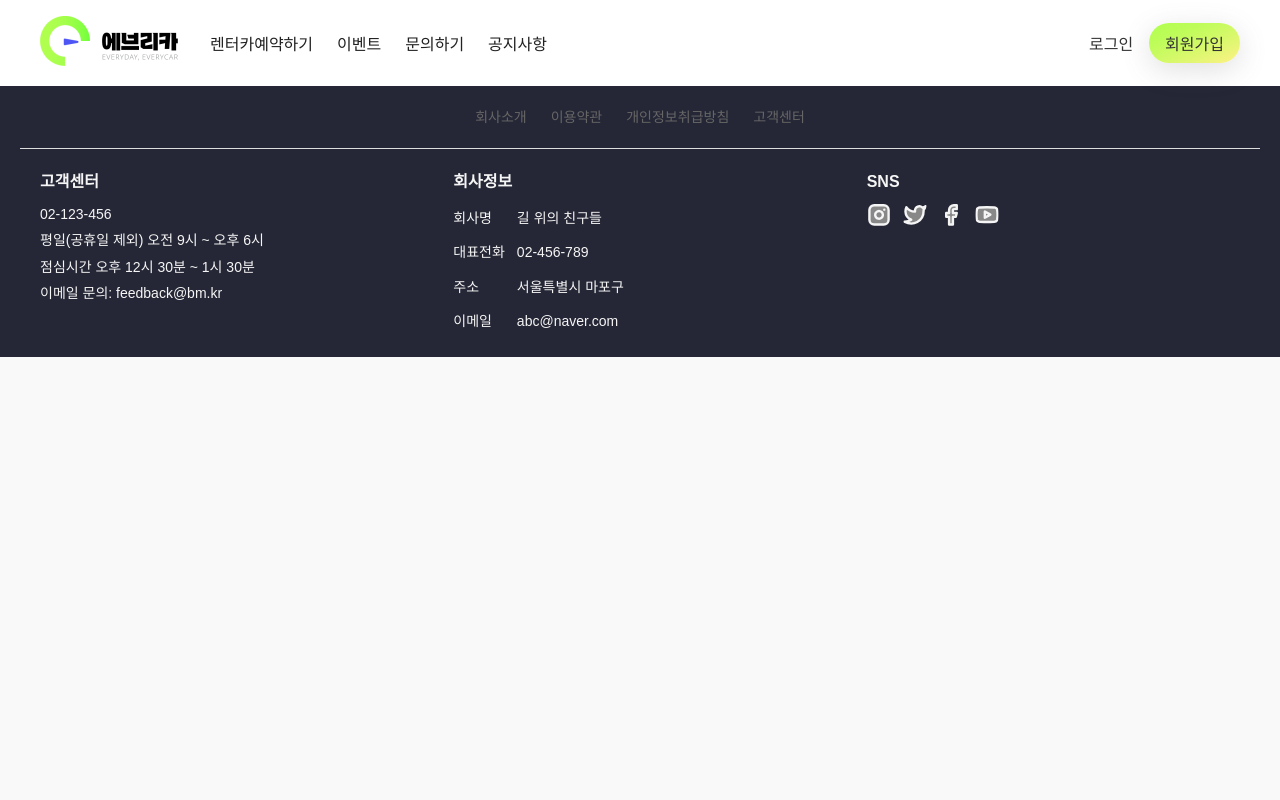
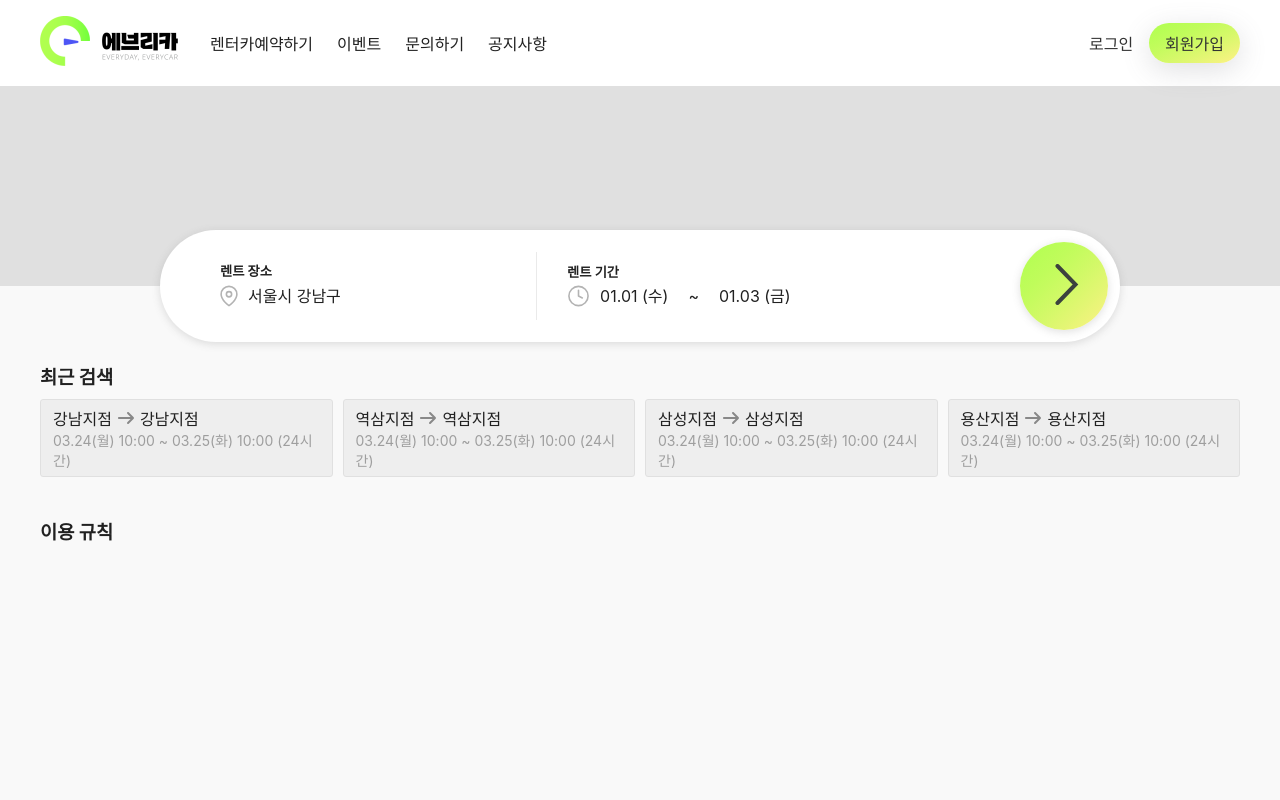
Before and after one commit to minhee-seo/everycar-frontend, a React (Create React App) app: page /reservation in a window 1280 px wide. Shown: the top 800 px of the page. Built offline with nearby package versions, Linux system fonts and the light colour scheme.

Commit message:
검색 컨트롤러 PC용

```diff
--- a/src/components/common/Gnb.tsx
+++ b/src/components/common/Gnb.tsx
@@ -1,8 +1,8 @@
 import { useEffect, useState } from 'react';
 import { useMediaQuery } from 'react-responsive';
-import MobileGnb from './header_mobile/MobileGnb.tsx';
+import MobileGnb from './header/header_mobile/MobileGnb.tsx';
 import ResponsiveSwitch from '../responsive/ResponsiveSwitch.tsx';
-import DesktopGnb from './header_desktop/DesktopGnb.tsx';
+import DesktopGnb from './header/header_desktop/DesktopGnb.tsx';
 
 const Gnb: React.FC = () => {
   // const isMobile = useMediaQuery({ maxWidth: 768 });
--- a/src/components/common/header_desktop/DesktopGnb.module.scss
+++ b/src/components/common/header/header_desktop/DesktopGnb.module.scss
@@ -1,4 +1,4 @@
-@import '../../../styles/global.scss';
+@import '../../../../styles/global.scss';
 
 // src/components/Gnb/gnb.scss
 .header {
--- a/src/components/common/header_desktop/DesktopGnb.tsx
+++ b/src/components/common/header/header_desktop/DesktopGnb.tsx
@@ -18,7 +18,7 @@ const DesktopGnb: React.FC = () => {
 
                 <div className={styles.centerMenu}>
                   <ul>
-                    <li><Link to="/reservation/quickReservation">렌터카예약하기</Link></li>
+                    <li><Link to="/reservation">렌터카예약하기</Link></li>
                     <li><Link to="/support/event">이벤트</Link></li>
                     <li><Link to="/support/inquiry">문의하기</Link></li>
                     <li><Link to="/support/announcement">공지사항</Link></li>
--- a/src/components/common/header_mobile/MobileGnb.module.scss
+++ b/src/components/common/header/header_mobile/MobileGnb.module.scss
@@ -1,4 +1,4 @@
-@import '../../../styles/global.scss';
+@import '../../../../styles/global.scss';
 
 .mobileMenuContainer {
   display: none;
--- a/src/pages/Main/MainPage.tsx
+++ b/src/pages/Main/MainPage.tsx
@@ -1,6 +1,6 @@
 import React from 'react'
 import styled from './MainPage.module.scss';
-import Content from './main_desktop/Content.tsx';
+import Content from '../../components/common/reservationControl/Content.tsx';
 import Slide from './main_desktop/Slide.tsx';
 import ShortCut from './main_commoon/ShortCut.tsx';
 import CarSlider from './main_commoon/CarSlide.tsx';
--- /dev/null
+++ b/src/pages/reservation/reservation_desktop/reservation.module.scss
@@ -0,0 +1,45 @@
+@import '../../../styles/global.scss';
+
+.banner {
+  height: 200px;
+  width: 100%;
+  background-color: $color-gray-300;
+}
+
+.cont {
+  padding: 20px 0;
+
+  h3 {
+    padding-bottom: 10px;
+  }
+
+  .resentSearch {
+    .searchList {
+      padding: 6px 12px; // (상하6px, 좌우12px)
+      background: $color-gray-200;
+      border: 1px solid $border-color;
+      border-radius: 3px;
+
+
+      .region {
+        display: flex;
+        align-items: center;
+      }
+
+      .time{
+        p{
+          color: $color-gray-500;
+          font-size: $font-sm;
+        }
+      }
+      .arrow {
+        margin: 0 6px;
+        color: #888;
+      }
+    }
+  }
+
+  .detail{
+    height: 500px;
+  }
+}
--- /dev/null
+++ b/src/pages/reservation/reservation_desktop/reservation.tsx
@@ -0,0 +1,77 @@
+import React from 'react'
+import styles from './reservation.module.scss';
+import Content from '../../../components/common/reservationControl/Content.tsx';
+import { FontAwesomeIcon } from '@fortawesome/react-fontawesome';
+import { faArrowRight } from '@fortawesome/free-solid-svg-icons';
+
+import { Swiper, SwiperSlide } from 'swiper/react';
+// Import Swiper styles
+import 'swiper/css';
+import 'swiper/css/pagination';
+
+
+// import required modules
+import { Pagination } from 'swiper/modules';
+
+import 'swiper/css';
+import 'swiper/css/navigation';
+import 'swiper/css/pagination';
+function reservation() {
+  const recentSearches = ['강남지점', '역삼지점', '삼성지점', '용산지점', '부산지점']; // 예시 배열
+
+  return (
+    <>
+      <div className={styles.banner}>      </div>
+      <div className={styles.container}>
+        <Content></Content>
+        <div className={styles.cont}>
+          <h3>최근 검색</h3>
+          <div className={styles.resentSearch}>
+            <Swiper
+              slidesPerView={3}
+              spaceBetween={10}
+              modules={[Pagination]}
+              className={styles.resentSlide}
+              breakpoints={{
+                1024: { slidesPerView: 4 },
+                768: { slidesPerView: 2 },
+                480: { slidesPerView: 1 },
+              }}
+            >
+              {recentSearches.map((branch, index) => (
+                <SwiperSlide key={index}>
+                  <ResentSearch name={branch} />
+                </SwiperSlide>
+              ))}
+            </Swiper>
+
+
+          </div>
+        </div>
+        <div className={styles.cont}>
+          <h3>이용 규칙</h3>
+          <div className={styles.detail}></div>
+        </div>
+      </div>
+    </>
+  )
+}
+
+function ResentSearch({ name }) {
+  return (
+    <li>
+      <div className={styles.searchList}>
+        <div className={styles.region}>
+          <p>{name}</p>
+          <FontAwesomeIcon icon={faArrowRight} className={styles.arrow} />
+          <p>{name}</p>
+        </div>
+        <div className={styles.time}>
+          <p>03.24(월) 10:00 ~ 03.25(화) 10:00 (24시간)</p>
+        </div>
+      </div>
+    </li>
+  );
+}
+
+export default reservation
--- a/src/routes/index.tsx
+++ b/src/routes/index.tsx
@@ -1,5 +1,6 @@
 import { BrowserRouter, Routes, Route } from 'react-router-dom';
 import MainPage from '../pages/Main/MainPage.tsx';
+import Reservation from '../pages/reservation/reservation_desktop/reservation.tsx';
 import Header from '../components/common/Gnb.tsx';
 import Footer from '../components/common/Footer.tsx';
 
@@ -11,6 +12,7 @@ const AppRoutes = () => (
   <Header></Header>
     <Routes>
       <Route path="/" element={<MainPage />} />
+      <Route path="reservation" element={<Reservation />} />
     </Routes>
   <Footer></Footer>
   </BrowserRouter>
@@ -18,3 +20,7 @@ const AppRoutes = () => (
 );
 
 export default AppRoutes;
+
+
+// 편도 요금 무료 계산
+// 요일별 최저가 요금. 최저가와 관련된 로직 구현 더 생각해보면 좋을듯
```
Also changed, not shown: src/components/common/header/header_mobile/MobileGnb.tsx (renamed from src/components/common/header_mobile/MobileGnb.tsx), src/components/common/reservationControl/Content.module.scss (renamed from src/pages/Main/main_desktop/Content.module.scss), src/components/common/reservationControl/Content.tsx (renamed from src/pages/Main/main_desktop/Content.tsx), src/pages/reservation/reservation.tsx (added).
